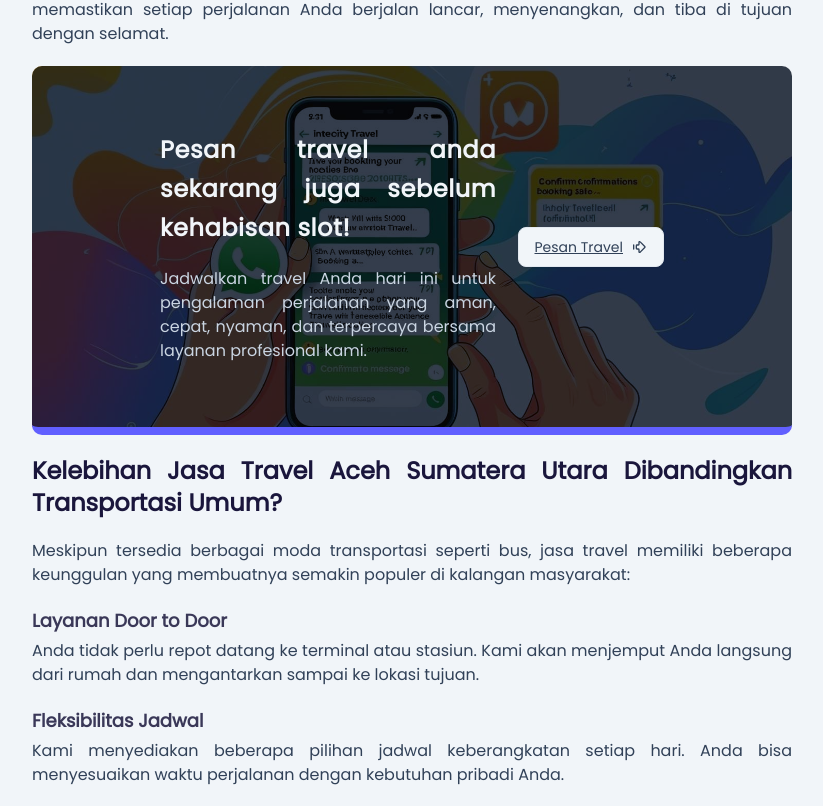
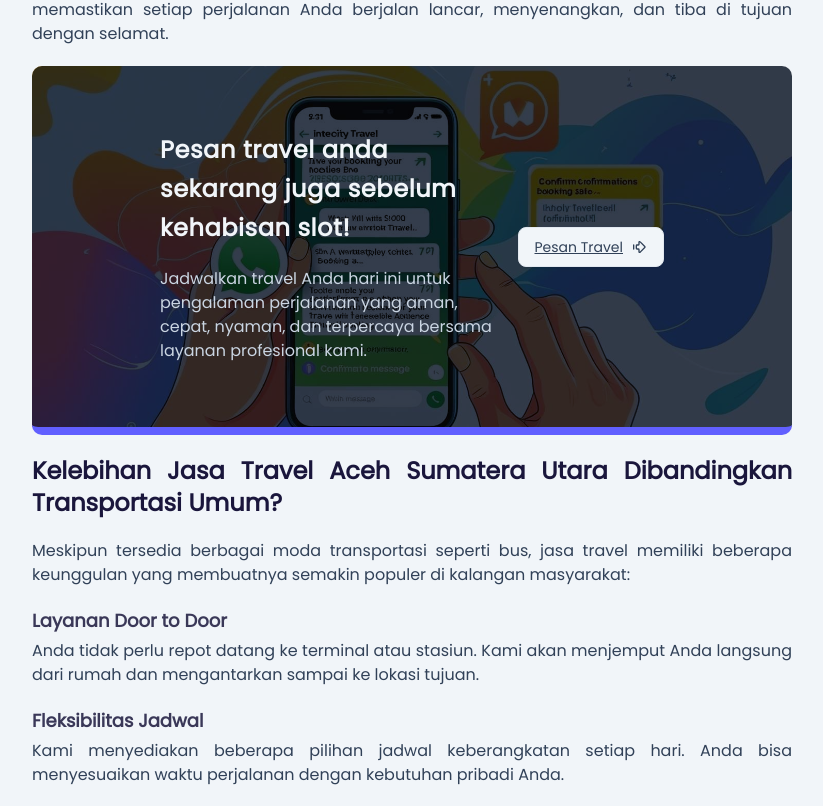
Before and after one commit to jasa-web-2000/bintangtapanulibersaudara.com, a Next.js app: page /travel/11/12 in a window 1280 px wide. Shown: the part 1034-1840 px from the top of the page, without its empty margins (228-1051 px from the left). Built offline with nearby package versions, Linux system fonts and the light colour scheme.

Commit message:
malas ngoding, paham 🖐

```diff
--- a/src/components/Cta.tsx
+++ b/src/components/Cta.tsx
@@ -10,10 +10,10 @@ export function Cta() {
       id="cta"
       className="p-8 md:p-16 lg:px-32 bg-gray-800/90 bg-center bg-no-repeat bg-cover rounded-lg bg-blend-multiply bg-[url(/images/cta.jpg)] border-b-8 border-b-indigo-500 md:grid grid-cols-12">
       <div className="md:col-span-8">
-        <p className="text-2xl max-w-xl mb-5 font-extrabold leading-relaxed tracking-wide text-slate-100">
+        <p className="!text-left text-2xl max-w-xl mb-5 font-extrabold leading-relaxed tracking-wide text-slate-100">
           Pesan travel anda sekarang juga sebelum kehabisan slot!
         </p>
-        <p className="max-w-xl mb-5 text-slate-300 md:mb-0">
+        <p className="!text-left max-w-xl mb-5 text-slate-300 md:mb-0">
           Jadwalkan travel Anda hari ini untuk pengalaman perjalanan yang aman,
           cepat, nyaman, dan terpercaya bersama layanan profesional kami.
         </p>
```
